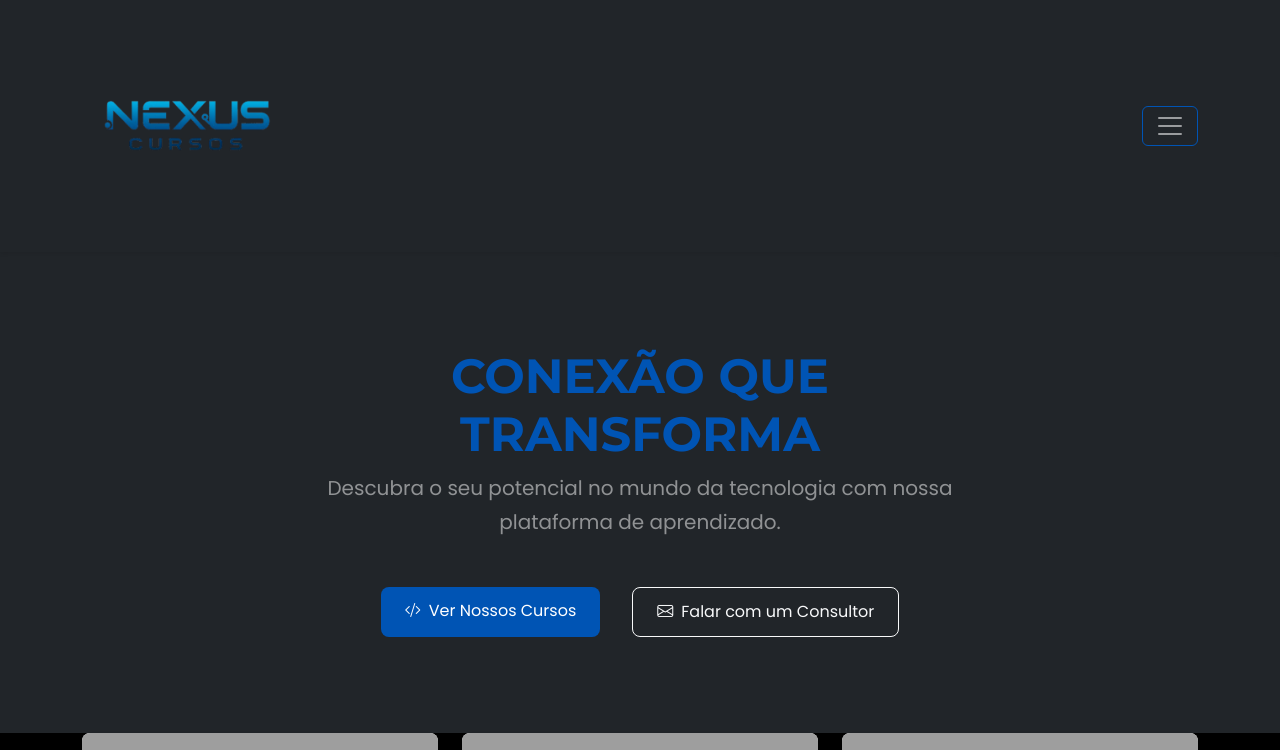
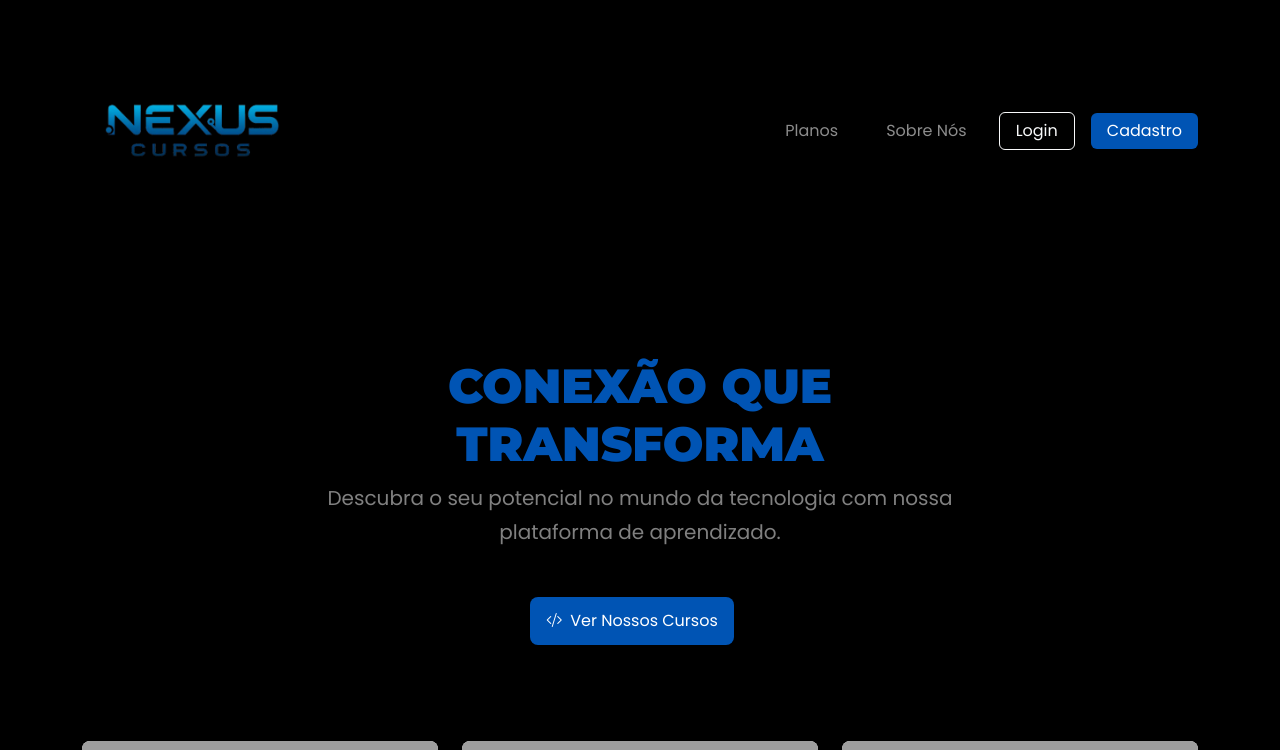
Before and after one commit to jsdodev/NexusOrigin, a Django app: page /cursos/ in a window 1280 px wide. Shown: the top 750 px of the page. Run offline with Django 4.2, Linux system fonts and the light colour scheme; grey boxes are pictures that could not be loaded.

Commit message:
implementação da página login e home

```diff
--- a/cursos/static/style.css
+++ b/cursos/static/style.css
@@ -218,3 +218,73 @@ body {
     font-family: 'Montserrat', sans-serif;
     font-weight: 900;
 }
+/* NAVBAR ESTILIZADA */
+.navbar {
+    transition: all 0.3s ease;
+}
+
+.navbar-brand {
+    transition: transform 0.3s ease;
+}
+
+.navbar-brand:hover {
+    transform: scale(1.03);
+}
+
+.navbar-toggler {
+    border: none;
+    padding: 0.5rem;
+}
+
+.navbar-toggler:focus {
+    box-shadow: 0 0 0 2px rgba(255, 255, 255, 0.5);
+}
+
+.nav-link {
+    position: relative;
+    transition: all 0.3s ease;
+    font-weight: 500;
+}
+
+.nav-link:hover {
+    transform: translateY(-2px);
+}
+
+.nav-link::after {
+    content: '';
+    position: absolute;
+    width: 0;
+    height: 2px;
+    bottom: 0;
+    left: 15%;
+    background-color: #0d6efd;
+    transition: width 0.3s ease;
+}
+
+.nav-link:hover::after {
+    width: 70%;
+}
+
+/* MENU MOBILE */
+@media (max-width: 991.98px) {
+    .navbar-collapse {
+        background-color: #1a1a1a;
+        padding: 1rem;
+        margin-top: 1rem;
+        border-radius: 8px;
+        box-shadow: 0 10px 25px rgba(0, 0, 0, 0.5);
+    }
+
+    .navbar-nav {
+        gap: 0.5rem;
+    }
+
+    .nav-item {
+        padding: 0.5rem 0;
+    }
+
+    .btn {
+        width: 100%;
+        margin: 0.25rem 0;
+    }
+}
--- a/cursos/templates/home.html
+++ b/cursos/templates/home.html
@@ -23,43 +23,59 @@
 
 </head>
 <body>
-    <!-- Cabeçalho/Navegação -->
-    <header class="navbar navbar-dark bg-dark shadow-sm">
+    <header class="navbar navbar-expand-lg navbar-dark bg-black shadow-sm py-3">
         <div class="container">
+            <!-- Logo + Texto -->
             <a href="#" class="navbar-brand d-flex align-items-center">
-                {% load static %}
-                <img src="{% static 'img/logo2.png.png' %}" alt="NEXUS - CURSOS" width="210" height="210" class="me-2">
+                <img src="{% static 'img/logo2.png.png' %}" alt="NEXUS - CURSOS" width="220" height="220" class="me-2">
+                <div class="d-flex flex-column">
+                </div>
+            </a>
 
-
-                <strong></strong>
-            </a>
-            <button class="navbar-toggler" type="button" data-bs-toggle="collapse" data-bs-target="#navbarHeader">
+            <!-- Botão Hambúrguer -->
+            <button class="navbar-toggler" type="button" data-bs-toggle="collapse" data-bs-target="#navbarMenu"
+                    aria-controls="navbarMenu" aria-expanded="false" aria-label="Toggle navigation">
                 <span class="navbar-toggler-icon"></span>
             </button>
+
+            <!-- Menu -->
+            <div class="collapse navbar-collapse" id="navbarMenu">
+                <ul class="navbar-nav ms-auto mb-2 mb-lg-0 align-items-center gap-3">
+                    <li class="nav-item">
+                        <a class="nav-link px-3" href="#">Planos</a>
+                    </li>
+                    <li class="nav-item">
+                        <a class="nav-link px-3" href="#">Sobre Nós</a>
+                    </li>
+                    <li class="nav-item">
+                        <a class="btn btn-outline-light px-3" href="{% url 'login' %}">Login</a>
+                    </li>
+                    <li class="nav-item">
+                        <a class="btn btn-primary px-3" href="#">Cadastro</a>
+                    </li>
+                </ul>
+            </div>
         </div>
     </header>
-
     <!-- Conteúdo Principal -->
     <main>
         <!-- Seção Hero -->
-        <section id="hero" class="bg-dark text-white text-center py-5">
+        <section id="hero" class="bg-black text-white text-center py-5">
             <div class="container py-lg-5">
                 <div class="row justify-content-center">
                     <div class="col-lg-8">
-                        <h1 class="fw-bold display-3 mb-2">
-                            CONEXÃO QUE TRANSFORMA
+                        <h1 class="fw-bold display-3 mb-2 font-Times">
+                            <Strong>CONEXÃO QUE TRANSFORMA</Strong>
                         </h1>
                         <p class="lead text-white-50 mb-5">
                             Descubra o seu potencial no mundo da tecnologia com nossa plataforma de aprendizado.
                         </p>
 
                         <div class="d-grid gap-3 d-sm-flex justify-content-sm-center">
-                            <a href="#portfolio" class="btn btn-primary btn-lg px-4 me-sm-3">
+                            <a href="#portfolio" class="btn btn-primary btn-lg px-3 me-sm-3">
                                 <i class="bi bi-code-slash me-2"></i>Ver Nossos Cursos
                             </a>
-                            <a href="#contato" class="btn btn-outline-light btn-lg px-4">
-                                <i class="bi bi-envelope me-2"></i>Falar com um Consultor
-                            </a>
+
                         </div>
                     </div>
                 </div>
@@ -121,7 +137,7 @@
                 </div>
             </div>
         </div>
-        <div id="portfolio" class="album py-5 bg-white">
+        <div id="portfolio" class="album py-5 bg-black">
             <div class="container">
                 <div class="row row-cols-1 row-cols-sm-2 row-cols-md-3 g-4">
                     <!-- Item 4 CURSO DE IA -->
@@ -180,12 +196,12 @@
 
 
         <!-- Seção de Contato -->
-        <section id="contato" class="bg-dark text-white text-center py-5">
+        <section id="contato" class="bg-white text-black text-center py-5">
             <div class="container py-lg-5">
                 <div class="row justify-content-center">
                     <div class="col-lg-8">
                         <h2 class="fw-bold mb-4 display-5">Junte-se à nossa comunidade!</h2>
-                        <p class="lead mb-4">
+                        <p class="lead mb-4 text-black">
                             Estamos à procura de mentes criativas para fazer parte da nossa jornada.
                             <br>Venha construir algo grande com a gente.
                         </p>
@@ -214,7 +230,7 @@
     <!-- Rodapé -->
     <footer class="bg-dark text-white-50 py-5">
         <div class="container d-flex justify-content-between align-items-center">
-            <div class="text-start">
+            <div class="text-start text-white">
                 <p class="mb-0">&copy; 2025 NEXUS - CURSOS. Todos os direitos reservados.</p>
                 <p class="mb-0">Desenvolvido com dedicação por: Bernardo Sena, Gabriel Damasceno, Joyce Oliveira e João Rodrigo.</p>
             </div>
--- a/main/settings.py
+++ b/main/settings.py
@@ -57,7 +57,7 @@ TEMPLATES = [
     {
         'BACKEND': 'django.template.backends.django.DjangoTemplates',
         # 👉 ALTERAÇÃO: Mudei para apontar para a pasta de templates principal
-        'DIRS': [os.path.join(BASE_DIR, 'templates')],
+        'DIRS': [os.path.join(BASE_DIR, 'usuarios','templates')],
         'APP_DIRS': True,
         'OPTIONS': {
             'context_processors': [
--- a/main/urls.py
+++ b/main/urls.py
@@ -3,5 +3,6 @@ from django.urls import path, include
 
 urlpatterns = [
     path('admin/', admin.site.urls),
+    path('login/', include('usuarios.urls')),
     path('cursos/', include('cursos.urls')),
 ]
--- a/usuarios/urls.py
+++ b/usuarios/urls.py
@@ -2,5 +2,5 @@ from django.urls import path
 from . import views
 
 urlpatterns = [
-    path('login/', views.login_view, name='login'),
+    path('', views.login_view, name='login'),
 ]
```
Also changed, not shown: usuarios/templates/login.html (+5 -5 lines).
